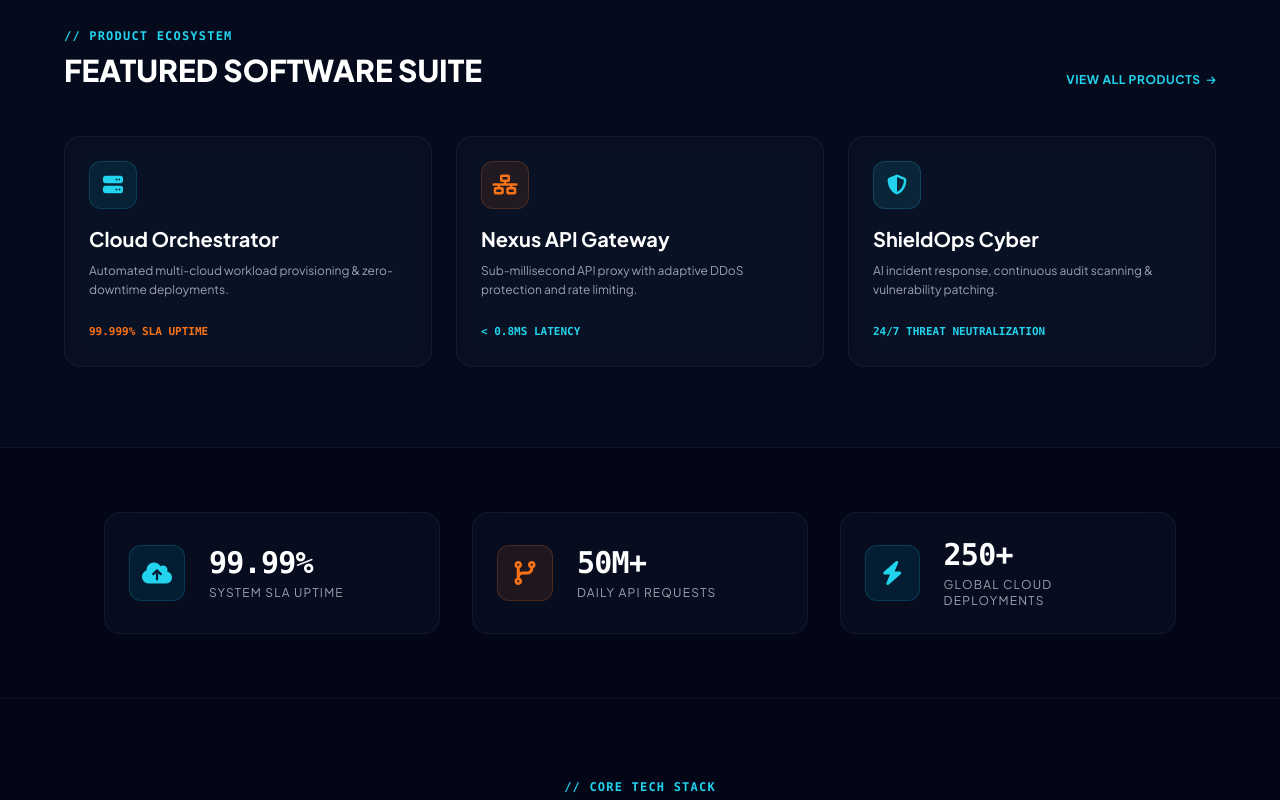
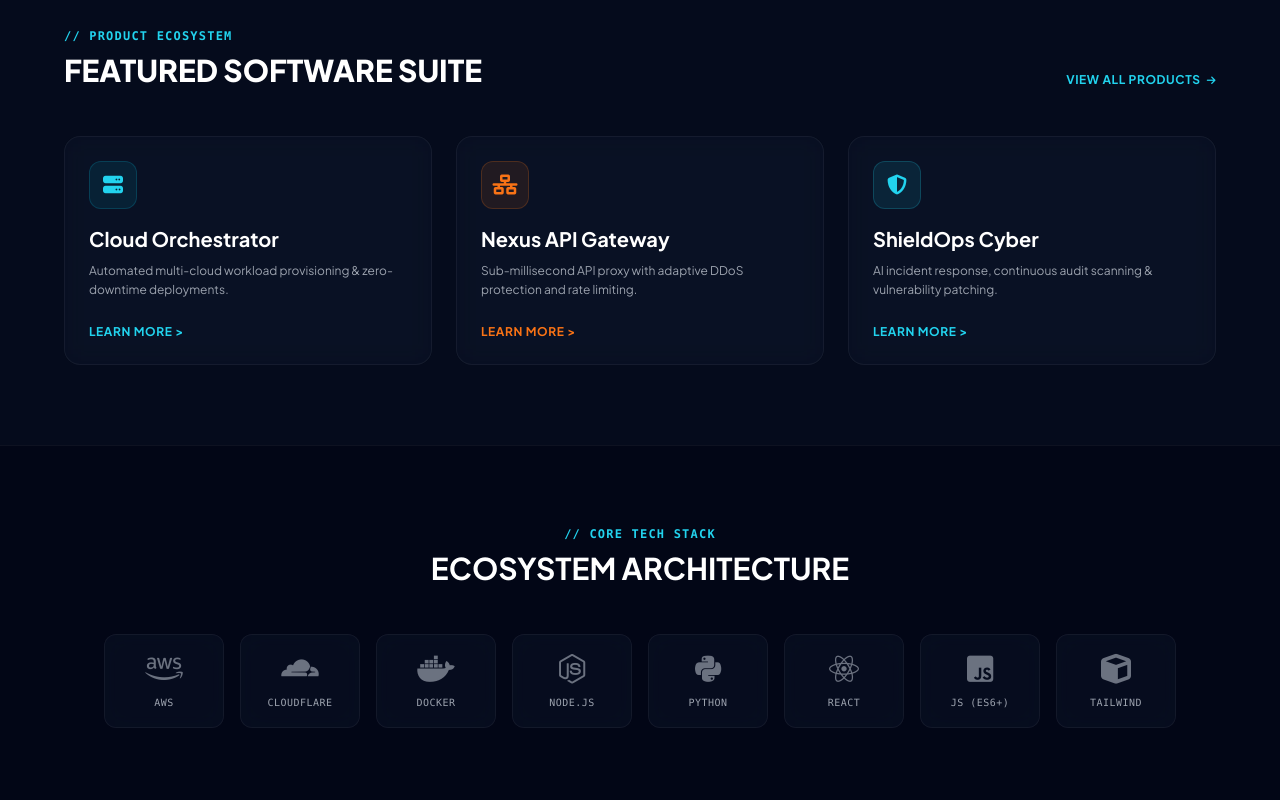
Before and after one commit to orientis-digital/website-react, a React (Vite) app: page / in a window 1280 px wide. Shown: the part 860-1660 px from the top of the page. Built offline with nearby package versions, Linux system fonts and the light colour scheme.

Commit message:
Remove all numerical metrics and SLA percentages across site

```diff
--- a/src/components/Footer.jsx
+++ b/src/components/Footer.jsx
@@ -87,13 +87,13 @@ export default function Footer() {
                 &gt; Modern cloud orchestration, high-throughput API gateways, and enterprise software engineered for global scale.
               </p>
 
-              {/* System SLA Live Status */}
+              {/* System Active Status */}
               <div className="inline-flex items-center gap-2 px-3.5 py-1.5 rounded-full border border-emerald-500/30 bg-emerald-500/10 text-emerald-400 text-[11px] font-mono uppercase tracking-wider mb-6">
                 <span className="relative flex h-2 w-2">
                   <span className="animate-ping absolute inline-flex h-full w-full rounded-full bg-emerald-400 opacity-75"></span>
                   <span className="relative inline-flex rounded-full h-2 w-2 bg-emerald-400"></span>
                 </span>
-                99.99% Systems Operational
+                Systems Active
               </div>
             </div>
 
--- a/src/pages/Home.jsx
+++ b/src/pages/Home.jsx
@@ -82,96 +82,64 @@ export default function Home() {
           </div>
 
           <div className="grid grid-cols-1 md:grid-cols-3 gap-6">
-            <div className="glass-panel p-6 rounded-2xl border border-white/10 hover:border-tech-sky/40 transition-all group">
+            <div className="glass-panel p-6 rounded-2xl border border-white/10 hover:border-tech-sky/40 transition-all group flex flex-col justify-between">
+              <div>
                 <div className="w-12 h-12 rounded-xl bg-tech-blue/10 border border-tech-blue/20 flex items-center justify-center text-tech-sky text-xl mb-4 group-hover:scale-110 transition-transform">
                   <i className="fa-solid fa-server"></i>
                 </div>
                 <h3 className="text-xl font-bold text-white mb-2 group-hover:text-tech-sky transition-colors">
                   Cloud Orchestrator
                 </h3>
-              <p className="text-xs text-gray-400 leading-relaxed mb-4">
+                <p className="text-xs text-gray-400 leading-relaxed font-sans">
                   Automated multi-cloud workload provisioning &amp; zero-downtime deployments.
                 </p>
-              <span className="text-[11px] font-mono text-tech-indigo uppercase font-semibold">
-                99.999% SLA Uptime
-              </span>
+              </div>
+              <Link
+                to="/products"
+                className="mt-6 inline-flex items-center gap-1 text-xs font-bold text-tech-sky hover:underline uppercase tracking-wider"
+              >
+                Learn More &gt;
+              </Link>
             </div>
 
-            <div className="glass-panel p-6 rounded-2xl border border-white/10 hover:border-tech-indigo/40 transition-all group">
+            <div className="glass-panel p-6 rounded-2xl border border-white/10 hover:border-tech-indigo/40 transition-all group flex flex-col justify-between">
+              <div>
                 <div className="w-12 h-12 rounded-xl bg-tech-indigo/10 border border-tech-indigo/20 flex items-center justify-center text-tech-indigo text-xl mb-4 group-hover:scale-110 transition-transform">
                   <i className="fa-solid fa-network-wired"></i>
                 </div>
                 <h3 className="text-xl font-bold text-white mb-2 group-hover:text-tech-indigo transition-colors">
                   Nexus API Gateway
                 </h3>
-              <p className="text-xs text-gray-400 leading-relaxed mb-4">
+                <p className="text-xs text-gray-400 leading-relaxed font-sans">
                   Sub-millisecond API proxy with adaptive DDoS protection and rate limiting.
                 </p>
-              <span className="text-[11px] font-mono text-tech-sky uppercase font-semibold">
-                &lt; 0.8ms Latency
-              </span>
+              </div>
+              <Link
+                to="/products"
+                className="mt-6 inline-flex items-center gap-1 text-xs font-bold text-tech-indigo hover:underline uppercase tracking-wider"
+              >
+                Learn More &gt;
+              </Link>
             </div>
 
-            <div className="glass-panel p-6 rounded-2xl border border-white/10 hover:border-cyan-400/40 transition-all group">
+            <div className="glass-panel p-6 rounded-2xl border border-white/10 hover:border-cyan-400/40 transition-all group flex flex-col justify-between">
+              <div>
                 <div className="w-12 h-12 rounded-xl bg-cyan-400/10 border border-cyan-400/20 flex items-center justify-center text-cyan-400 text-xl mb-4 group-hover:scale-110 transition-transform">
                   <i className="fa-solid fa-shield-halved"></i>
                 </div>
                 <h3 className="text-xl font-bold text-white mb-2 group-hover:text-cyan-400 transition-colors">
                   ShieldOps Cyber
                 </h3>
-              <p className="text-xs text-gray-400 leading-relaxed mb-4">
+                <p className="text-xs text-gray-400 leading-relaxed font-sans">
                   AI incident response, continuous audit scanning &amp; vulnerability patching.
                 </p>
-              <span className="text-[11px] font-mono text-cyan-400 uppercase font-semibold">
-                24/7 Threat Neutralization
-              </span>
               </div>
-          </div>
-        </div>
-      </section>
-
-      {/* Stats Section */}
-      <section className="py-16 bg-tech-black border-t border-white/5 relative z-20">
-        <div className="container mx-auto px-[5%] max-w-[1200px]">
-          <div className="grid grid-cols-1 md:grid-cols-3 gap-8">
-            <div className="glass-panel p-6 rounded-2xl flex items-center gap-6 group hover:border-tech-blue/30 transition-all duration-300">
-              <div className="w-14 h-14 bg-tech-blue/10 border border-tech-blue/20 rounded-xl flex items-center justify-center text-tech-sky text-2xl group-hover:scale-110 transition-transform duration-300">
-                <i className="fa-solid fa-cloud-arrow-up"></i>
-              </div>
-              <div>
-                <span className="block text-2xl md:text-3xl font-extrabold text-white tracking-tight leading-none font-mono mb-1">
-                  99.99%
-                </span>
-                <span className="block text-xs uppercase tracking-widest text-gray-400">
-                  System SLA Uptime
-                </span>
-              </div>
-            </div>
-            <div className="glass-panel p-6 rounded-2xl flex items-center gap-6 group hover:border-tech-indigo/30 transition-all duration-300">
-              <div className="w-14 h-14 bg-tech-indigo/10 border border-tech-indigo/20 rounded-xl flex items-center justify-center text-tech-indigo text-2xl group-hover:scale-110 transition-transform duration-300">
-                <i className="fa-solid fa-code-branch"></i>
-              </div>
-              <div>
-                <span className="block text-2xl md:text-3xl font-extrabold text-white tracking-tight leading-none font-mono mb-1">
-                  50M+
-                </span>
-                <span className="block text-xs uppercase tracking-widest text-gray-400">
-                  Daily API Requests
-                </span>
-              </div>
-            </div>
-            <div className="glass-panel p-6 rounded-2xl flex items-center gap-6 group hover:border-tech-blue/30 transition-all duration-300">
-              <div className="w-14 h-14 bg-tech-blue/10 border border-tech-blue/20 rounded-xl flex items-center justify-center text-tech-sky text-2xl group-hover:scale-110 transition-transform duration-300">
-                <i className="fa-solid fa-bolt"></i>
-              </div>
-              <div>
-                <span className="block text-2xl md:text-3xl font-extrabold text-white tracking-tight leading-none font-mono mb-1">
-                  250+
-                </span>
-                <span className="block text-xs uppercase tracking-widest text-gray-400">
-                  Global Cloud Deployments
-                </span>
-              </div>
+              <Link
+                to="/products"
+                className="mt-6 inline-flex items-center gap-1 text-xs font-bold text-cyan-400 hover:underline uppercase tracking-wider"
+              >
+                Learn More &gt;
+              </Link>
             </div>
           </div>
         </div>
--- a/src/pages/Products.jsx
+++ b/src/pages/Products.jsx
@@ -7,7 +7,7 @@ const productsData = [
     name: 'Orientis Cloud Orchestrator',
     tagline: 'Automated Multi-Cloud Infrastructure & Deployment Platform',
     category: 'cloud',
-    badge: 'v3.4 Production',
+    badge: 'Production Ready',
     icon: 'fa-solid fa-server',
     accentColor: 'from-tech-sky to-blue-500',
     borderColor: 'hover:border-tech-sky/40',
@@ -19,35 +19,33 @@ const productsData = [
       'Automated disaster recovery & failover',
       'Cost optimization & resource auto-tuning'
     ],
-    metrics: { uptime: '99.999%', latency: '< 5ms', deployments: '10K+/day' },
     codeSnippet: 'orientis deploy --env production --cluster aws-east-1 --canary 10%'
   },
   {
     id: 'nexus-gateway',
     name: 'Nexus API Gateway',
-    tagline: 'High-Throughput, Ultra-Low Latency Edge Proxy & Rate Limiter',
+    tagline: 'High-Throughput Edge Proxy & Rate Limiter',
     category: 'security',
-    badge: 'v2.1 Enterprise',
+    badge: 'Enterprise Platform',
     icon: 'fa-solid fa-network-wired',
     accentColor: 'from-tech-indigo to-orange-500',
     borderColor: 'hover:border-tech-indigo/40',
     description:
-      'Ultra-fast API gateway handling millions of requests per second with built-in OAuth2/JWT validation, dynamic rate limiting, and real-time distributed tracing.',
+      'Ultra-fast API gateway handling requests with built-in OAuth2/JWT validation, dynamic rate limiting, and real-time distributed tracing.',
     features: [
-      'Sub-millisecond routing latency',
+      'Sub-millisecond routing proxy',
       'Adaptive DDoS & bot mitigation',
       'GraphQL & gRPC native protocol support',
       'Automated OpenAPI specification generation'
     ],
-    metrics: { uptime: '99.99%', latency: '0.8ms', deployments: '50M+ Req/day' },
-    codeSnippet: 'nexus gateway proxy --target api.orientis.tech --rate-limit 5000/s'
+    codeSnippet: 'nexus gateway proxy --target api.orientis.tech --rate-limit adaptive'
   },
   {
     id: 'shieldops-sec',
     name: 'ShieldOps Cyber Monitor',
     tagline: 'AI-Driven Threat Detection & Incident Response Platform',
     category: 'security',
-    badge: 'v4.0 AI-Powered',
+    badge: 'Security Engine',
     icon: 'fa-solid fa-shield-halved',
     accentColor: 'from-cyan-400 to-tech-sky',
     borderColor: 'hover:border-cyan-400/40',
@@ -59,7 +57,6 @@ const productsData = [
       'SOC2 & ISO 27001 compliance enforcement',
       'Encrypted log telemetry storage'
     ],
-    metrics: { uptime: '99.99%', latency: '< 1s alert', deployments: '24/7 Shield' },
     codeSnippet: 'shieldops audit --scope cloud-infra --auto-remediate'
   },
   {
@@ -67,19 +64,18 @@ const productsData = [
     name: 'DataFlow Streaming Intelligence',
     tagline: 'Real-Time Edge Telemetry & Visual Analytics Engine',
     category: 'analytics',
-    badge: 'v1.8 High-Speed',
+    badge: 'Streaming Engine',
     icon: 'fa-solid fa-chart-line',
     accentColor: 'from-purple-500 to-tech-indigo',
     borderColor: 'hover:border-purple-500/40',
     description:
       'Process high-frequency IoT sensor data, event logs, and user telemetry in real-time with customizable visual dashboards and automated alerting.',
     features: [
-      'Sub-second stream processing engine',
+      'Stream processing engine',
       'Custom visual dashboard builder',
       'Integrations with Kafka, Snowflake, & PostgreSQL',
       'Edge device compression & sync'
     ],
-    metrics: { uptime: '99.95%', latency: '< 15ms stream', deployments: '1B+ Events' },
     codeSnippet: 'dataflow stream connect --source iot-gateway --pipeline analytics'
   }
 ];
@@ -107,7 +103,7 @@ export default function Products() {
           <h1 className="text-[clamp(2.5rem,5.5vw,4.5rem)] font-extrabold tracking-tight text-white uppercase leading-tight mb-6">
             Engineered for <br />
             <span className="bg-gradient-to-r from-tech-sky via-cyan-400 to-tech-indigo bg-clip-text text-transparent">
-              Maximum Scale &amp; Performance
+              Scalability &amp; Reliability
             </span>
           </h1>
 
@@ -202,22 +198,6 @@ export default function Products() {
                       </li>
                     ))}
                   </ul>
-
-                  {/* Metrics Bar */}
-                  <div className="grid grid-cols-3 gap-2 p-3 rounded-xl bg-tech-black/60 border border-white/5 mb-6 text-center font-mono text-xs">
-                    <div>
-                      <span className="block text-gray-500 text-[10px] uppercase">SLA Uptime</span>
-                      <span className="text-white font-bold">{product.metrics.uptime}</span>
-                    </div>
-                    <div>
-                      <span className="block text-gray-500 text-[10px] uppercase">Performance</span>
-                      <span className="text-tech-sky font-bold">{product.metrics.latency}</span>
-                    </div>
-                    <div>
-                      <span className="block text-gray-500 text-[10px] uppercase">Scale</span>
-                      <span className="text-tech-indigo font-bold">{product.metrics.deployments}</span>
-                    </div>
-                  </div>
                 </div>
 
                 {/* Card CTA Actions */}
```
Also changed, not shown: src/components/Header.jsx (+4 -4 lines). Lines whose indentation alone changed are shown as unchanged.
